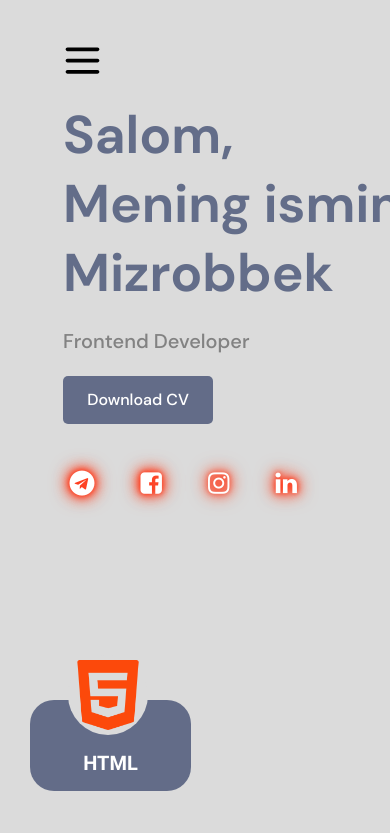
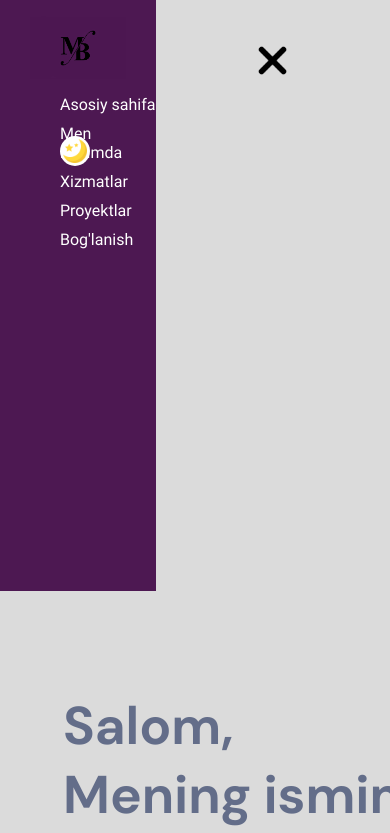
Before and after one commit to Mizrobbek/myportfolio, a plain HTML site: page index.html in a window 390 px wide. Both pictures are taken after a click on the button 82 px from the left and 60 px from the top of the page. Shown: the top 833 px of the page. Drawn offline with Linux system fonts and the light colour scheme.

Commit message:
add js buttons

```diff
--- a/index.html
+++ b/index.html
@@ -55,6 +55,9 @@
     </header>
     <button class="header__menu">
       <img src="./img/menu.svg" alt="menu" />
+    </button>
+    <button class="header__close">
+      <img src="./img/arrow.png" alt="close" />
     </button>
 
     <main class="main">
--- a/js/index.js
+++ b/js/index.js
@@ -1,10 +1,25 @@
-var elTheme = document.getElementById('theme');
-var elBody = document.getElementById('body');
+let elTheme = document.getElementById("theme");
+let elBody = document.getElementById("body");
+let header = document.querySelector(".header");
+let menuBtn = document.querySelector(".header__menu");
+let closeBtn = document.querySelector(".header__close");
 
-elTheme.addEventListener('change', function () {
+elTheme.addEventListener("change", function () {
   if (elTheme.checked === true) {
-    elBody.className = 'dark';
+    elBody.className = "dark";
   } else {
-    elBody.className = '';
+    elBody.className = "";
   }
 });
+
+menuBtn.addEventListener("click", () => {
+  header.classList.add("visual");
+  menuBtn.classList.add("hidden");
+  closeBtn.classList.add("visual");
+});
+
+closeBtn.addEventListener("click", () => {
+  header.classList.remove("visual");
+  menuBtn.classList.remove("hidden");
+  closeBtn.classList.remove("visual");
+});
--- a/sass/_header.scss
+++ b/sass/_header.scss
@@ -33,6 +33,8 @@ body {
 }
 
 .header {
+  position: relative;
+
   &__content {
     display: flex;
     align-items: center;
@@ -73,7 +75,6 @@ body {
     font-weight: 400;
     font-size: 16px;
     line-height: 19px;
-    text-align: center;
     color: rgba(69, 81, 116, 0.8);
   }
 
@@ -83,6 +84,18 @@ body {
   }
 
   &__menu {
+    position: absolute;
+    top: 38px;
+    left: 60px;
+    width: 45px;
+    height: 45px;
+    border: none;
+    background-color: transparent;
+    margin-bottom: 84px;
+    display: none;
+  }
+
+  &__close {
     position: absolute;
     top: 38px;
     left: 60px;
@@ -115,14 +128,54 @@ body {
 @media only screen and (max-width: 768px) {
   .header {
     display: none;
+    background-color: #4d1852;
+    width: 40%;
+    height: 70vh;
 
-    &__dark-mode {
+    &__content {
+      position: absolute;
+      display: block;
+      background: transparent;
+      box-shadow: none;
+    }
+
+    &__list {
+      position: absolute;
+      top: 95px;
       display: block;
     }
 
+    &__dark-mode {
+      position: absolute;
+      left: 60px;
+      bottom: 8px;
+      display: block;
+    }
+
+    &__list-link {
+      color: #fff;
+      padding-bottom: 10px;
+    }
     &__menu {
       display: block;
       margin-bottom: 84px;
     }
+
+    &__close {
+      position: absolute;
+      left: 250px;
+    }
   }
 }
+
+.visual {
+  display: block;
+}
+
+.hidden {
+  visibility: hidden;
+}
+
+.close__btn {
+  display: block;
+}
```
Also changed, not shown: css/style.css, img/arrow.png (added), 1 other file.
